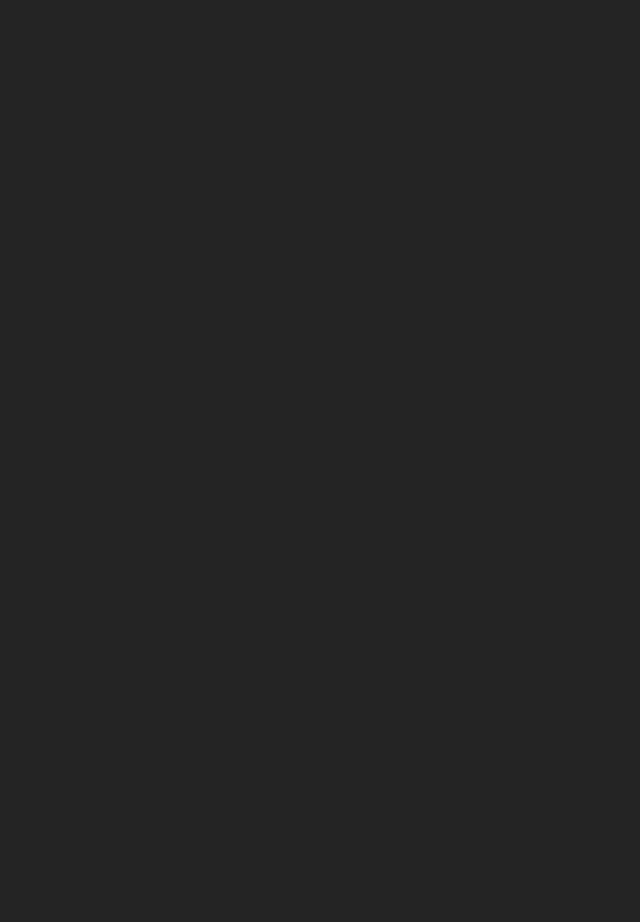
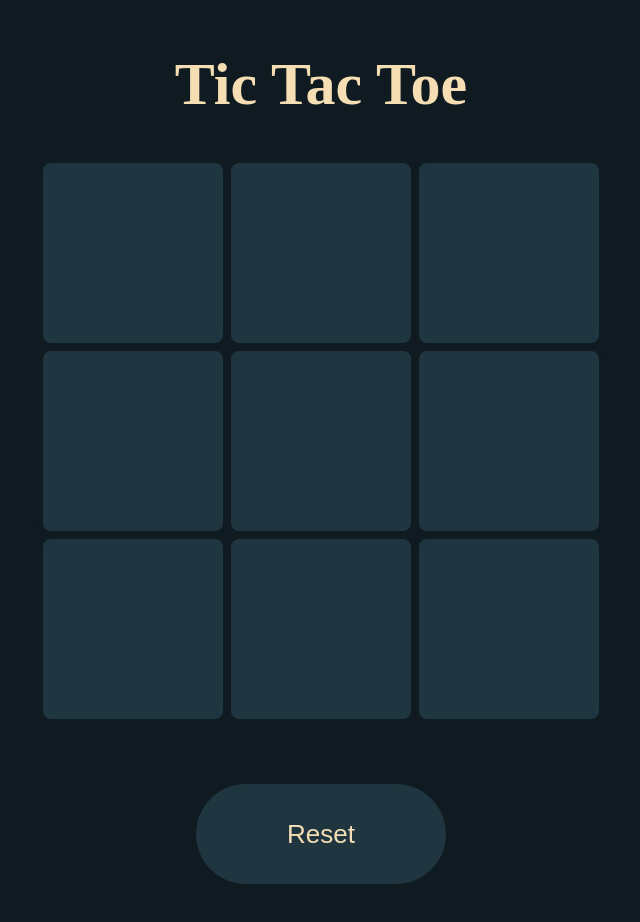
Before and after one commit to shanishaju/TicTacToe, a React (Vite) app: page / in a window 1280 px wide. Shown: the top 922 px of the page, without its empty margins (319-959 px from the left). Before the commit the page ends 800 px from the top, so only its background shows below. Built offline with nearby package versions, Linux system fonts and the light colour scheme.

Commit message:
design done

```diff
--- a/src/App.jsx
+++ b/src/App.jsx
@@ -1,10 +1,11 @@
 import './App.css'
+import Tictactoe from './compoent/TicTacToe/Tictactoe'
 
 function App() {
 
   return (
     <>
-
+    <Tictactoe/>
     </>
   )
 }
--- a/src/compoent/TicTacToe/TicTacToe.css
+++ b/src/compoent/TicTacToe/TicTacToe.css
@@ -0,0 +1,40 @@
+.container{
+    text-align: center;
+}
+.title{
+    margin-top: 50px;
+    color: wheat;
+    font-size: 60px;
+    display: flex;
+    justify-content: center;
+    align-items: center;
+}
+.reset{
+    width: 250px ;
+    height: 100px;
+    border: none;
+    outline: none;
+    cursor: pointer;
+    border-radius: 50px;
+    background-color: #1f3540;
+    font-size: 26px;
+    color: wheat;
+    margin-top: 25px;
+    margin-bottom: 50px
+}
+.boxes{
+    display: flex;
+    height: 180px;
+    width: 180px;
+    background-color: #1f3540;
+
+    border:  4px solid #0f1b21;
+    border-radius: 12px;
+    cursor: pointer;
+}
+.board{
+    height: 600px;
+    width: 564px;
+    display: flex;
+    margin: auto;
+}
--- a/src/compoent/TicTacToe/Tictactoe.jsx
+++ b/src/compoent/TicTacToe/Tictactoe.jsx
@@ -1,9 +1,31 @@
 import React from 'react'
-
+import './TicTacToe.css'
+import circleice from '../Assets/circle.png'
+import cross from '../Assets/cross.png'
 function Tictactoe() {
   return (
     <>
-
+       <div className='container'>
+        <h1 className='title'>Tic Tac Toe</h1>
+       <div className="board">
+       <div className="row1">
+        <div className="boxes"></div>
+        <div className="boxes"></div>
+        <div className="boxes"></div>
+       </div>
+       <div className="row2">
+        <div className="boxes"></div>
+        <div className="boxes"></div>
+        <div className="boxes"></div>
+       </div>
+       <div className="row3">
+        <div className="boxes"></div>
+        <div className="boxes"></div>
+        <div className="boxes"></div>
+       </div>
+       </div>
+       <button className='reset'>Reset</button>
+       </div>
     </>
   )
 }
--- a/src/index.css
+++ b/src/index.css
@@ -1,5 +1,3 @@
-:root {
-
-  background-color: #242424;
-
+body{
+  background-color: #0f1b21;
 }
```
Also changed, not shown: src/compoent/Assets/circle.png (added), src/compoent/Assets/cross.png (added).
